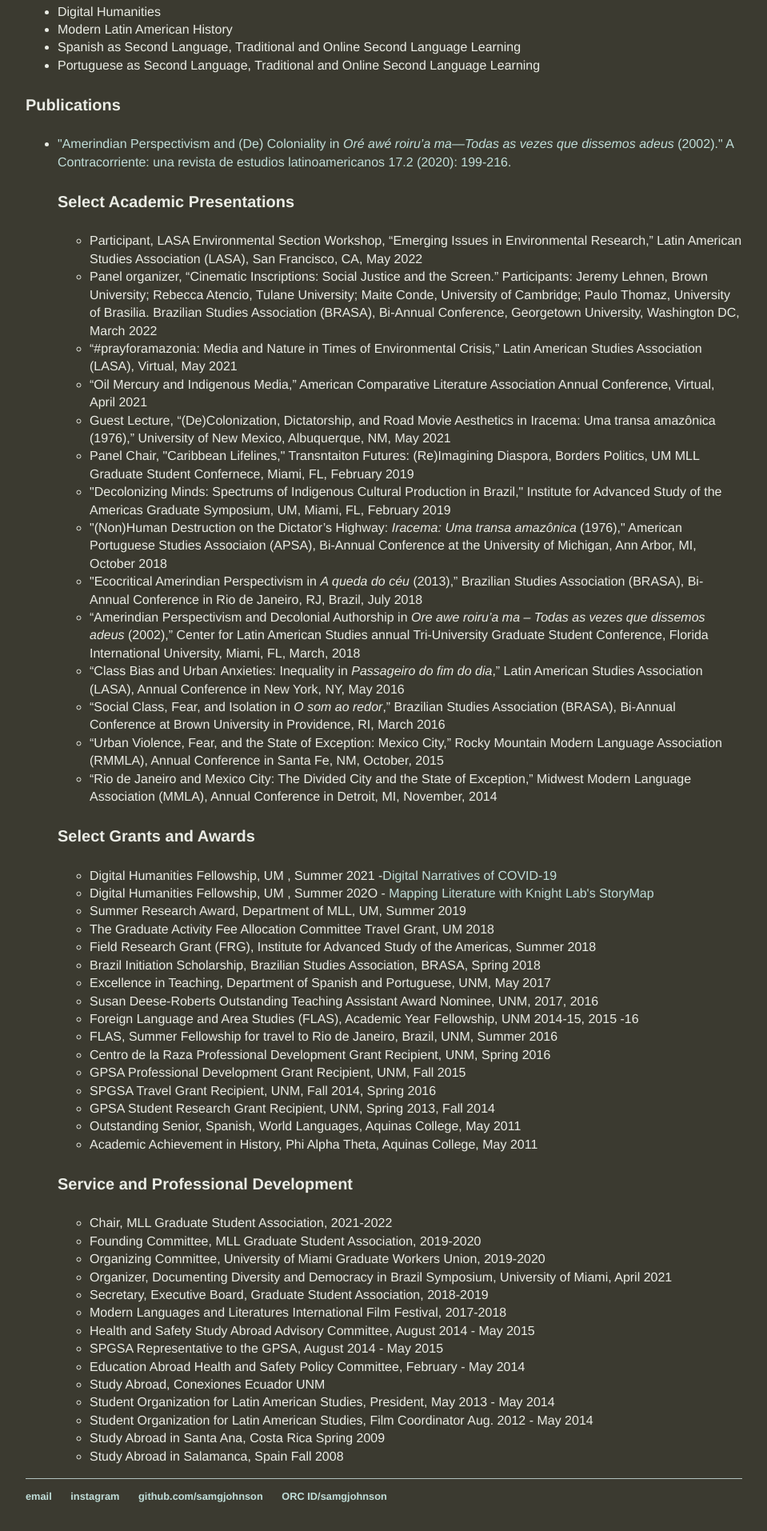
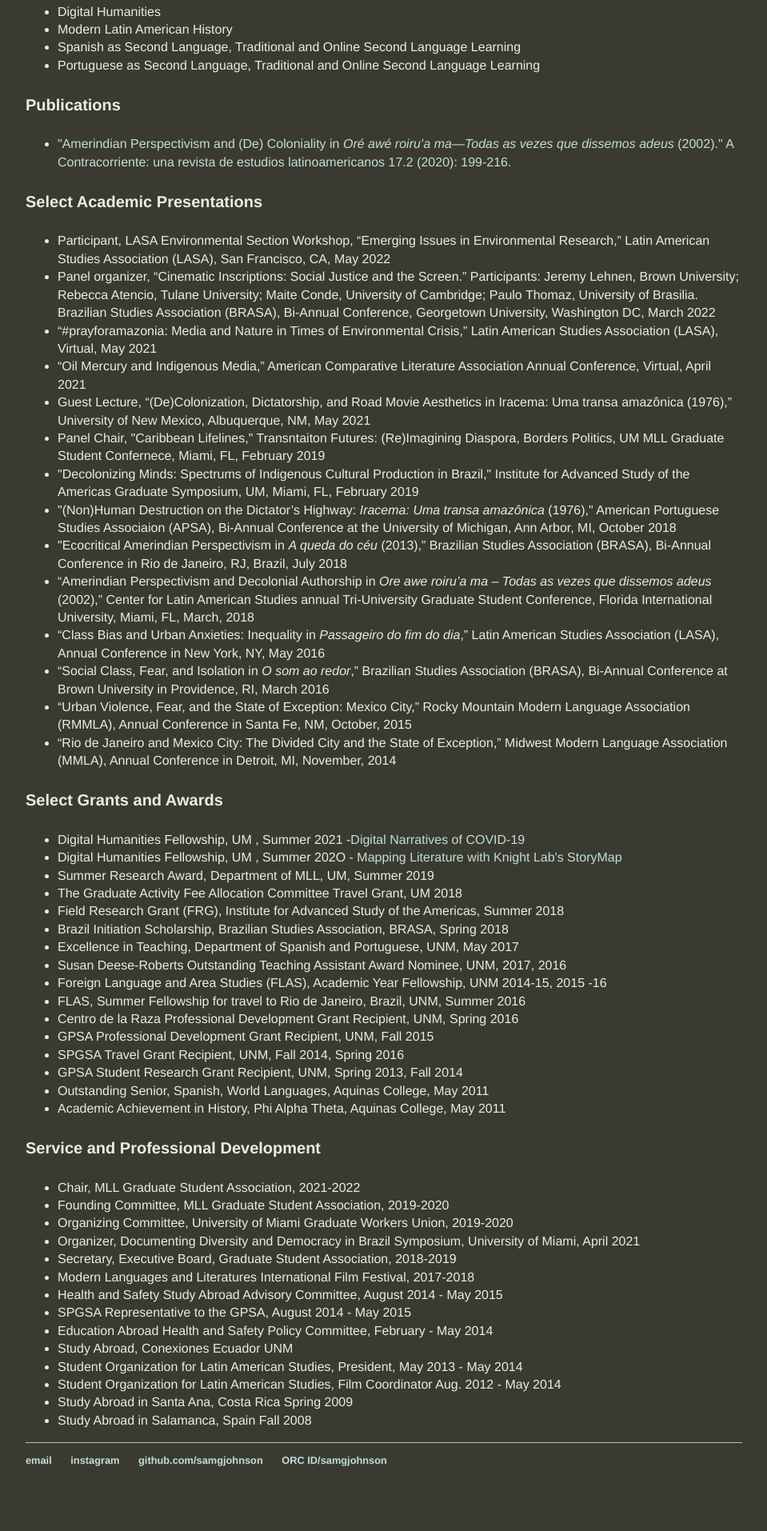
Before and after one commit to samgjohnson/samgjohnson.github.io, a Jekyll site: the page built from cv/index.html, in a window 1280 px wide. Shown: the part 697-2611 px from the top of the page at 80% size, without its empty margins (160-1119 px from the left). Built offline with Jekyll 4.4.1, drawn with Linux system fonts in a browser that asks for light colours.

```diff
--- a/cv/index.html
+++ b/cv/index.html
@@ -32,7 +32,9 @@ title: CV
 </ul>
 <h4>Publications</h4>
 <ul>
-<li><a href="https://acontracorriente.chass.ncsu.edu/index.php/acontracorriente/article/view/2029">"Amerindian Perspectivism and (De) Coloniality in <i>Oré awé roiru’a ma—Todas as vezes que dissemos adeus</i> (2002)." A Contracorriente: una revista de estudios latinoamericanos 17.2 (2020): 199-216.</a></li><h4>Select Academic Presentations</h4>
+<li><a href="https://acontracorriente.chass.ncsu.edu/index.php/acontracorriente/article/view/2029">"Amerindian Perspectivism and (De) Coloniality in <i>Oré awé roiru’a ma—Todas as vezes que dissemos adeus</i> (2002)." A Contracorriente: una revista de estudios latinoamericanos 17.2 (2020): 199-216.</a></li>
+</ul>
+<h4>Select Academic Presentations</h4>
 <ul>
 <li>Participant, LASA Environmental Section Workshop, “Emerging Issues in Environmental Research,” Latin American Studies Association (LASA), San Francisco, CA, May 2022</li>
 <li>Panel organizer, “Cinematic Inscriptions: Social Justice and the Screen.” Participants: Jeremy Lehnen, Brown University; Rebecca Atencio, Tulane University; Maite Conde, University of Cambridge; Paulo Thomaz, University of Brasilia. Brazilian Studies Association (BRASA), Bi-Annual Conference, Georgetown University, Washington DC, March 2022</li>
```
